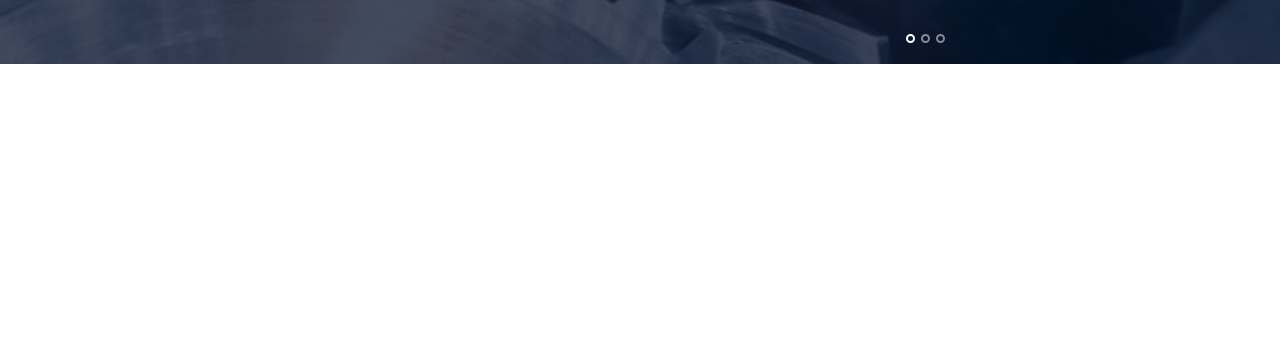
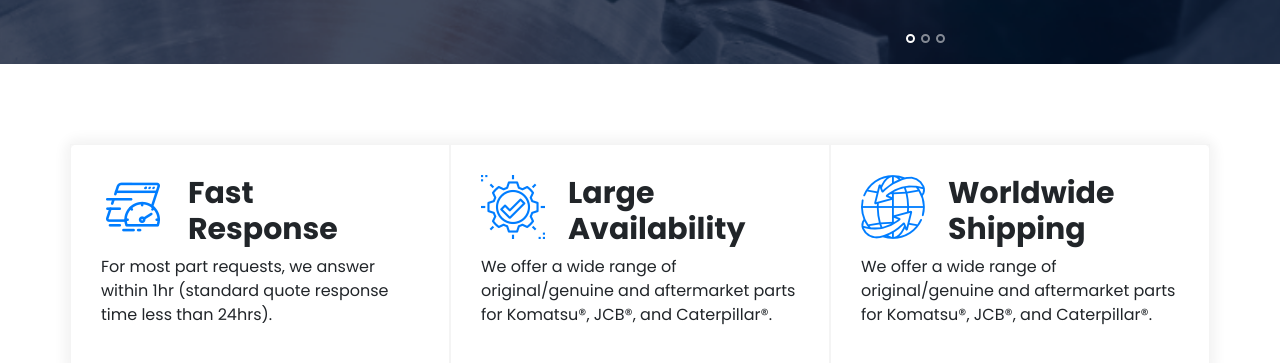
Before and after one commit to tariqul-sagar/trade_landing_page, a plain HTML site: page index.html in a window 1280 px wide. Shown: the part 665-1028 px from the top of the page. Before the commit the page ends 800 px from the top, so only its background shows below. Drawn offline with nearby package versions, Linux system fonts and the light colour scheme.

Commit message:
Feature Section done

```diff
--- a/css/style.css
+++ b/css/style.css
@@ -145,3 +145,21 @@
   background-color: transparent;
   border-radius: 50%;
 }
+
+/* Feature CSS */
+
+.feature{
+  margin: 80px 0 90px;
+}
+.feature_box{
+  border-radius: 8px;
+  box-shadow: 0px 0px 12px 6px rgba(244,244,244,1);
+}
+.card_box{
+  padding: 30px;
+  border: 1px solid #f4f4f4;
+}
+.card_box_title{
+  padding-right: 30px;
+  font-size: 30px;
+}
--- a/index.html
+++ b/index.html
@@ -129,6 +129,58 @@
     </section>
     <!-- About section end -->
 
+    <!-- Feature section start -->
+    <section class="feature">
+      <div class="container feature_box">
+          <div class="row">
+
+            <div class="col-lg-4 card_box">
+              <div class="row">
+                  <div class="col-3 card_img">
+                    <img src="img/icon-1.png" alt="Feature Icon">
+                  </div>
+                  <div class="col-9 card_box_content">
+                    <h3 class="card_box_title poppins-bold">Fast Response</h3>
+                  </div>
+                  <div class="col-12">
+                    <p class="card_box_description poppins-regular">For most part requests, we answer within 1hr (standard quote response time less than 24hrs).</p>
+                  </div>
+              </div>
+            </div>
+
+            <div class="col-lg-4 card_box">
+              <div class="row">
+                  <div class="col-3 card_img">
+                    <img src="img/icon-2.png" alt="Feature Icon">
+                  </div>
+                  <div class="col-9 card_box_content">
+                    <h3 class="card_box_title poppins-bold">Large Availability</h3>
+                  </div>
+                  <div class="col-12">
+                    <p class="card_box_description poppins-regular">We offer a wide range of original/genuine and aftermarket parts for Komatsu®, JCB®, and Caterpillar®.</p>
+                  </div>
+              </div>
+            </div>
+
+            <div class="col-lg-4 card_box">
+              <div class="row">
+                  <div class="col-3 card_img">
+                    <img src="img/icon-3.png" alt="Feature Icon">
+                  </div>
+                  <div class="col-9 card_box_content">
+                    <h3 class="card_box_title poppins-bold">Worldwide Shipping</h3>
+                  </div>
+                  <div class="col-12">
+                    <p class="card_box_description poppins-regular">We offer a wide range of original/genuine and aftermarket parts for Komatsu®, JCB®, and Caterpillar®.</p>
+                  </div>
+              </div>
+            </div>
+
+          </div>
+      </div>
+    </section>
+    <!-- Feature section end -->
+
     <!-- Optional JavaScript -->
     <!-- jQuery first, then Popper.js, then Bootstrap JS -->
     <script src="https://code.jquery.com/jquery-3.4.1.slim.min.js" integrity="sha384-J6qa4849blE2+poT4WnyKhv5vZF5SrPo0iEjwBvKU7imGFAV0wwj1yYfoRSJoZ+n" crossorigin="anonymous"></script>
```
Also changed, not shown: img/icon-1.png (added), img/icon-2.png (added), img/icon-3.png (added).
